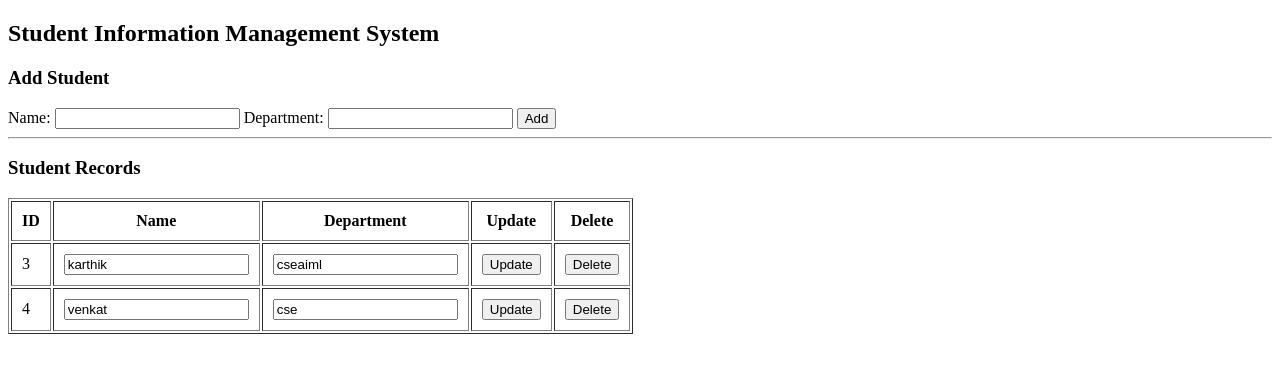
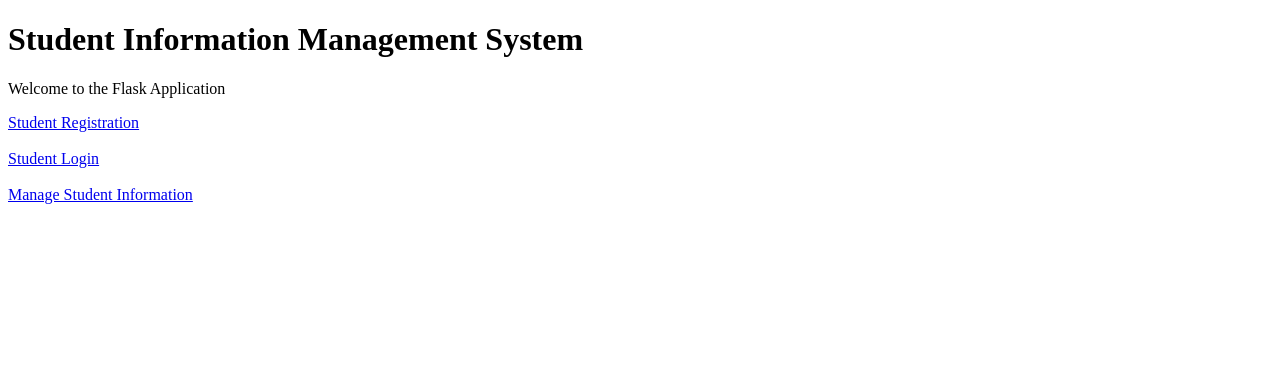
Before and after one commit to ygowdams/StudentManagement, a Flask app: page / in a window 1280 px wide. Shown: the top 373 px of the page. Run offline with Flask 3, Linux system fonts and the light colour scheme; data comes from the database, SQL or seed files in the repository.

Commit message:
Integrated all student management modules

```diff
--- a/app.py
+++ b/app.py
@@ -1,56 +1,35 @@
-from flask import Flask, render_template, request, redirect
-import sqlite3
+
+import os
+from flask import Flask, render_template
+from database import init_db
+from registration import registration_bp
+from login import login_bp
+from management import management_bp
+
 app = Flask(__name__)
-# Database connection
-def connect_db():
-    return sqlite3.connect("students.db")
-# Create table
-with connect_db() as con:
-    con.execute("""
-        CREATE TABLE IF NOT EXISTS students (
-            id INTEGER PRIMARY KEY AUTOINCREMENT,
-            name TEXT NOT NULL,
-            department TEXT NOT NULL
-        )
-    """)
-# READ - Display all students
+
+# Configure secret key for sessions
+app.secret_key = os.environ.get(
+    "SECRET_KEY",
+    "classroom-demo-only-secret"
+)
+
+# Register feature blueprints
+app.register_blueprint(registration_bp)
+app.register_blueprint(login_bp)
+app.register_blueprint(management_bp)
+
+
+# Home page
 @app.route("/")
 def home():
-    with connect_db() as con:
-        students = con.execute(
-            "SELECT * FROM students"
-        ).fetchall()
-    return render_template("index.html", students=students)
-# CREATE - Add student
-@app.route("/add", methods=["POST"])
-def add():
-    name = request.form["name"].strip()
-    department = request.form["department"].strip()
-    if name and department:
-        with connect_db() as con:
-            con.execute(
-                "INSERT INTO students (name, department) VALUES (?, ?)", (name, department)
-            )
-    return redirect("/")
-# UPDATE - Update student
-@app.route("/update/<int:id>", methods=["POST"])
-def update(id):
-    name = request.form["name"].strip()
-    department = request.form["department"].strip()
-    if name and department:
-        with connect_db() as con:
-            con.execute(
-                "UPDATE students SET name=?, department=? WHERE id=?",
-                (name, department, id)
-            )
-    return redirect("/")
-# DELETE - Delete student
-@app.route("/delete/<int:id>", methods=["POST"])
-def delete(id):
-    with connect_db() as con:
-        con.execute(
-            "DELETE FROM students WHERE id=?", (id,)
-        )
-    return redirect("/")
+    return render_template("index.html")
+
+
+# Initialize database
+init_db()
+
+
+# Run the Flask application
 if __name__ == "__main__":
     app.run(debug=True)
--- a/templates/index.html
+++ b/templates/index.html
@@ -1,57 +1,19 @@
+
 <!DOCTYPE html>
 <html>
-<head>   <title>Student Management System</title></head>
+<head>
+    <title>Student Management</title>
+</head>
 <body>
-    <h2>Student Information Management System</h2>
-    <!-- CREATE -->
-    <h3>Add Student</h3>
-    <form action="/add" method="POST">
-        Name:
-        <input type="text" name="name" required>
-        Department:
-        <input type="text" name="department" required>
-        <button type="submit">Add</button>
-    </form>
-    <hr>
-    <!-- READ -->
-    <h3>Student Records</h3>
-    <table border="1" cellpadding="10">
-        <tr>
-            <th>ID</th>
-            <th>Name</th>
-            <th>Department</th>
-            <th>Update</th>
-            <th>Delete</th>
-        </tr>
-        {% for student in students %}
-        <tr>
-            <td>{{ student[0] }}</td>
-    <!-- UPDATE -->
-            <form id="update-{{ student[0] }}" action="/update/{{ student[0] }}"
-                  method="POST"></form>
-            <td>
-                <input form="update-{{ student[0] }}"
-                       type="text" name="name"
-                       value="{{ student[1] }}" required>
-            </td>
-            <td>
-                <input form="update-{{ student[0] }}"
-                       type="text" name="department"
-                       value="{{ student[2] }}" required>
-            </td>
-            <td>
-                <button form="update-{{ student[0] }}"
-                        type="submit">Update</button>
-            </td>
-    <!-- DELETE -->
-            <td>
-                <form action="/delete/{{ student[0] }}"
-                      method="POST">
-                    <button type="submit">Delete</button>
-                </form>
-            </td>
-        </tr>
-        {% endfor %}
-    </table>
+    <h1>Student Information Management System</h1>
+    <p>Welcome to the Flask Application</p>
+
+    <a href="/register">Student Registration</a>
+    <br><br>
+
+    <a href="/login">Student Login</a>
+    <br><br>
+
+    <a href="/students">Manage Student Information</a>
 </body>
 </html>
```
